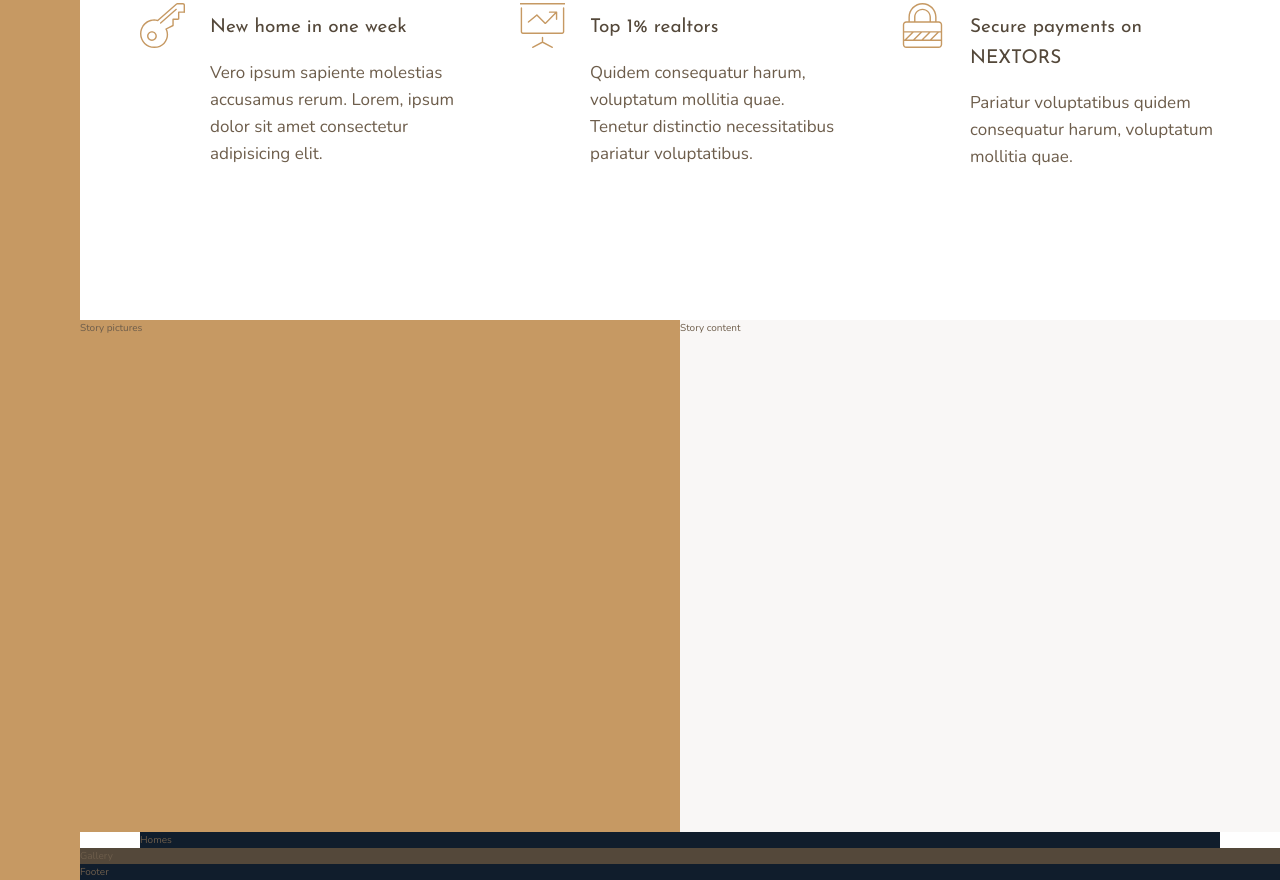
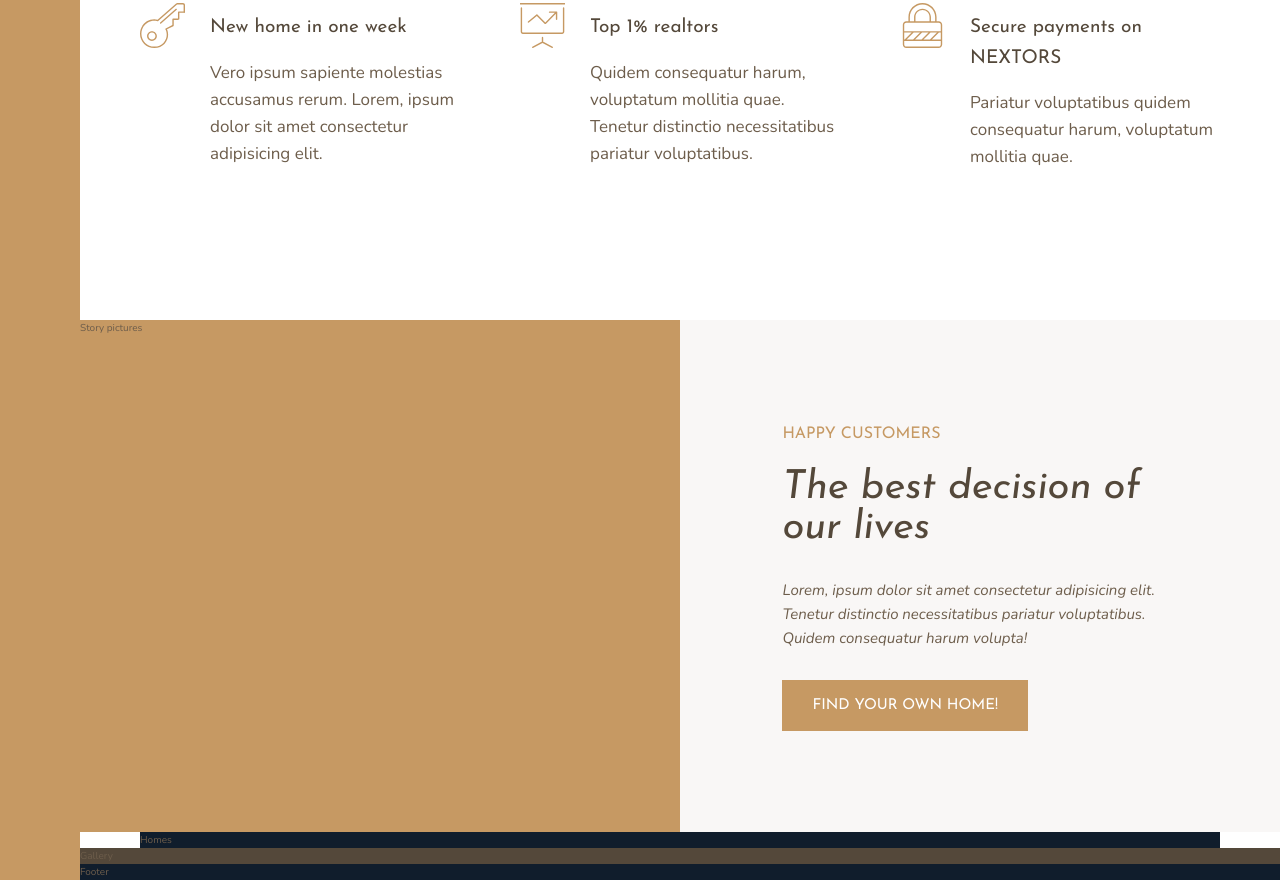
Before and after one commit to jsi-webdev/Nexter_Grid_Project, a website: page index.html in a window 1280 px wide. Shown: the part 991-1871 px from the top of the page. Drawn offline with nearby package versions, Linux system fonts and the light colour scheme.

Commit message:
#5 STORY SECTION : CONTENT - set HTLM elements / CSS styling / 1D flex layout / set TYPOGRAPHY & UTILITY elements

```diff
--- a/index.html
+++ b/index.html
@@ -81,7 +81,18 @@
       </div>
     </section>
     <div class="story__pictures">Story pictures</div>
-    <div class="story__content">Story content</div>
+    <div class="story__content">
+      <h3 class="heading-3 md-sm">Happy Customers</h3>
+      <h2 class="heading-2 heading-2--dark md-md">
+        The best decision of our lives
+      </h2>
+      <p class="story__text md-md">
+        Lorem, ipsum dolor sit amet consectetur adipisicing elit. Tenetur
+        distinctio necessitatibus pariatur voluptatibus. Quidem consequatur
+        harum volupta!
+      </p>
+      <button class="btn">Find your own home!</button>
+    </div>
     <section class="homes">Homes</section>
     <section class="gallery">Gallery</section>
     <footer class="footer">Footer</footer>
--- a/sass/_story.scss
+++ b/sass/_story.scss
@@ -3,8 +3,24 @@
     background-color: $color-primary;
     grid-column: full-start / col-end 4;
   }
+
   &__content {
     background-color: $color-grey-light-1;
     grid-column: col-start 5 / full-end;
+
+    padding: 6rem 8vw;
+    // display: flex;
+    // flex-direction: column;
+    // justify-content: center;
+    // align-items: flex-start; //start is old property
+
+    display: grid;
+    align-content: center;
+    justify-items: start;
+  }
+
+  &__text {
+    font-size: 1.5rem;
+    font-style: italic;
   }
 }
--- a/sass/_typography.scss
+++ b/sass/_typography.scss
@@ -9,10 +9,23 @@
 
 .heading-2 {
   @extend %heading;
+  font-size: 4rem;
+  font-style: italic;
+  line-height: 1;
+
+  &--light {
+    color: $color-grey-light-1;
+  }
+  &--dark {
+    color: $color-grey-dark-1;
+  }
 }
 
 .heading-3 {
   @extend %heading;
+  font-size: 1.6rem;
+  color: $color-primary;
+  text-transform: uppercase;
 }
 
 .heading-4 {
@@ -26,3 +39,20 @@
     color: $color-grey-dark-1;
   }
 }
+
+.btn {
+  background-color: $color-primary;
+  color: #fff;
+  border: none;
+  border-radius: 0;
+  font-family: $font-display;
+  font-size: 1.5rem;
+  text-transform: uppercase;
+  padding: 1.8rem 3rem;
+  cursor: pointer;
+  transition: all 0.2s;
+
+  &:hover {
+    background-color: $color-primary-dark;
+  }
+}
--- /dev/null
+++ b/sass/_utilities.scss
@@ -0,0 +1,15 @@
+.md-sm {
+  margin-bottom: 2rem;
+}
+
+.md-md {
+  margin-bottom: 3rem;
+}
+
+.md-lg {
+  margin-bottom: 4rem;
+}
+
+.md-hg {
+  margin-bottom: 8rem;
+}
--- a/sass/main.scss
+++ b/sass/main.scss
@@ -1,11 +1,12 @@
-@import "base";
-@import "typography";
+@import 'base';
+@import 'typography';
+@import 'utilities';
 
-@import "sidebar";
-@import "header";
-@import "realtors";
-@import "features";
-@import "story";
-@import "homes";
-@import "gallery";
-@import "footer";
+@import 'sidebar';
+@import 'header';
+@import 'realtors';
+@import 'features';
+@import 'story';
+@import 'homes';
+@import 'gallery';
+@import 'footer';
```
Also changed, not shown: css/style.css.
